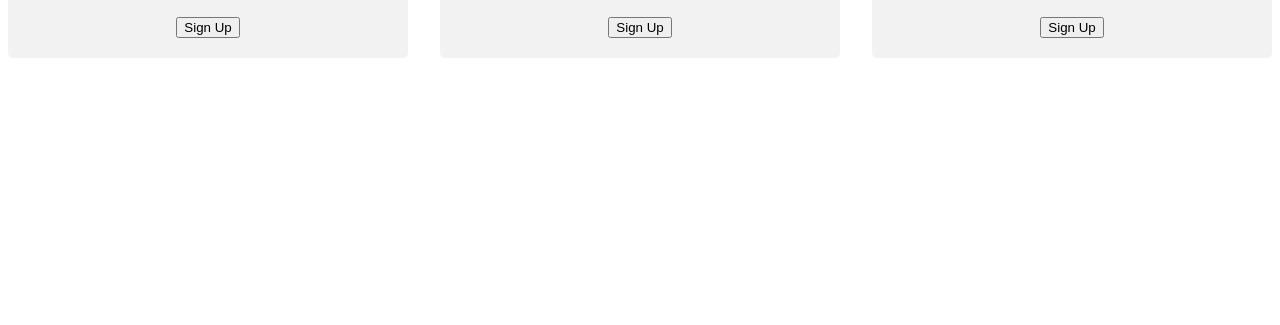
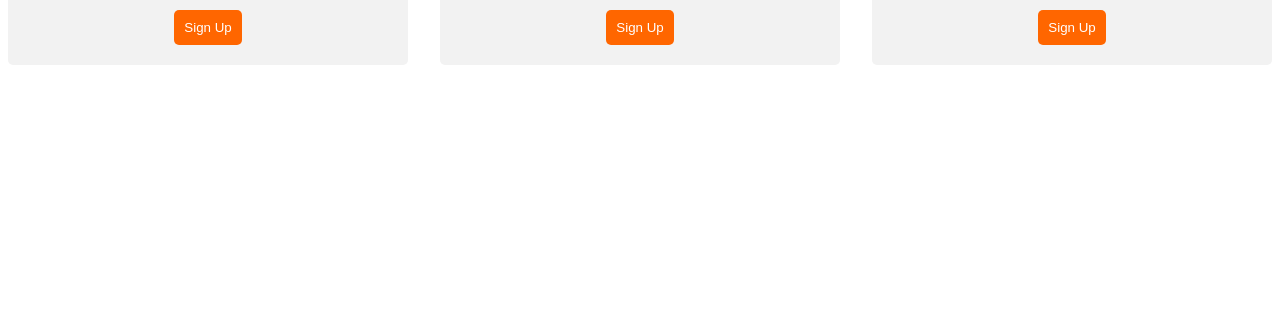
Before and after one commit to Sosa714/pricing-table, a plain HTML site: page index.html in a window 1280 px wide. Shown: the part 491-816 px from the top of the page. Drawn offline with Linux system fonts and the light colour scheme; a web font is replaced by a local one.

Commit message:
Added styling to buttons

```diff
--- a/index.html
+++ b/index.html
@@ -50,7 +50,13 @@
       margin-bottom: 20px;
     }
 
-
+    .plan-button {
+      padding: 10px;
+      background-color: #ff6600;
+      color: #fff;
+      border-radius: 5px;
+      border: none;
+    }
 
     /* Hint: What can you do with a media query and flexbox? */
     @media (max-width: 1250px) {
```
